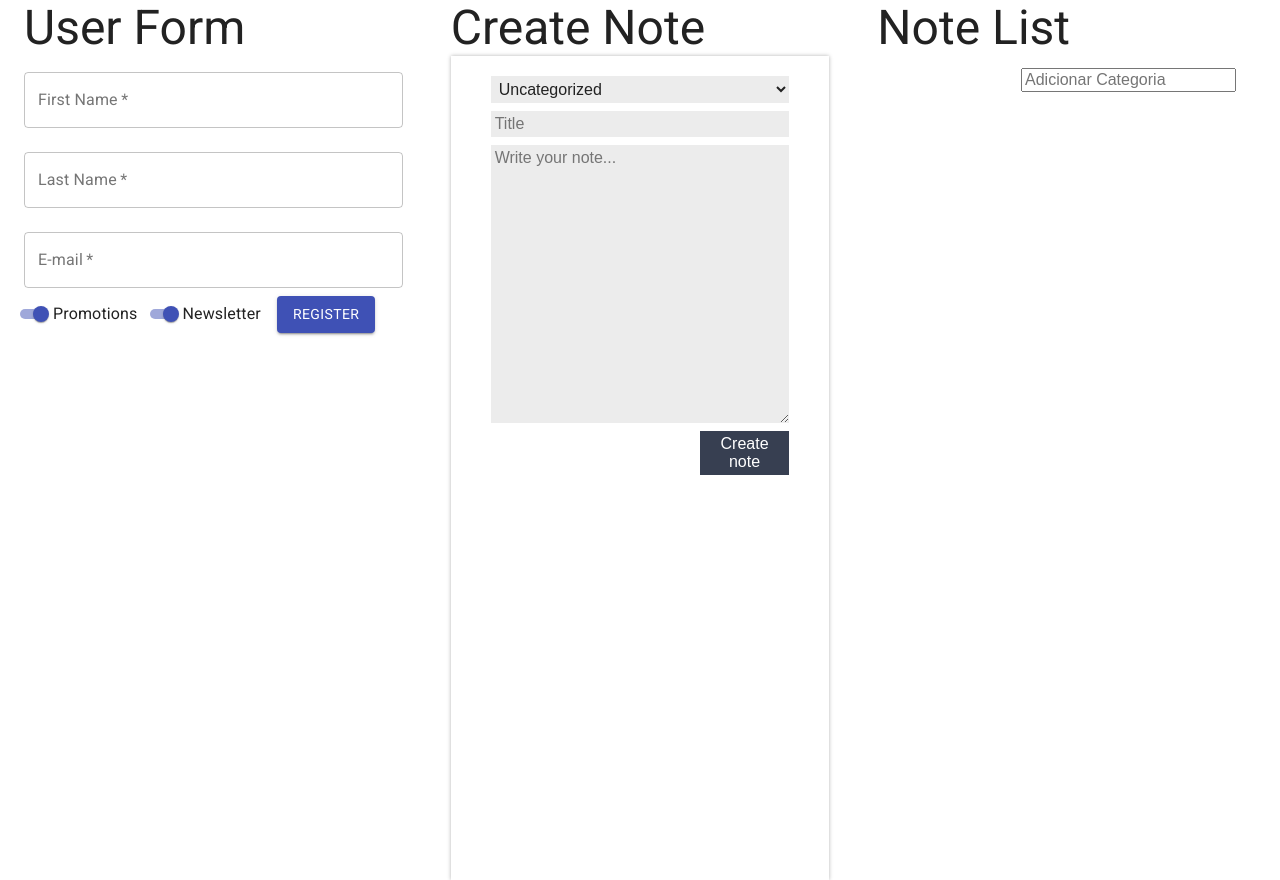
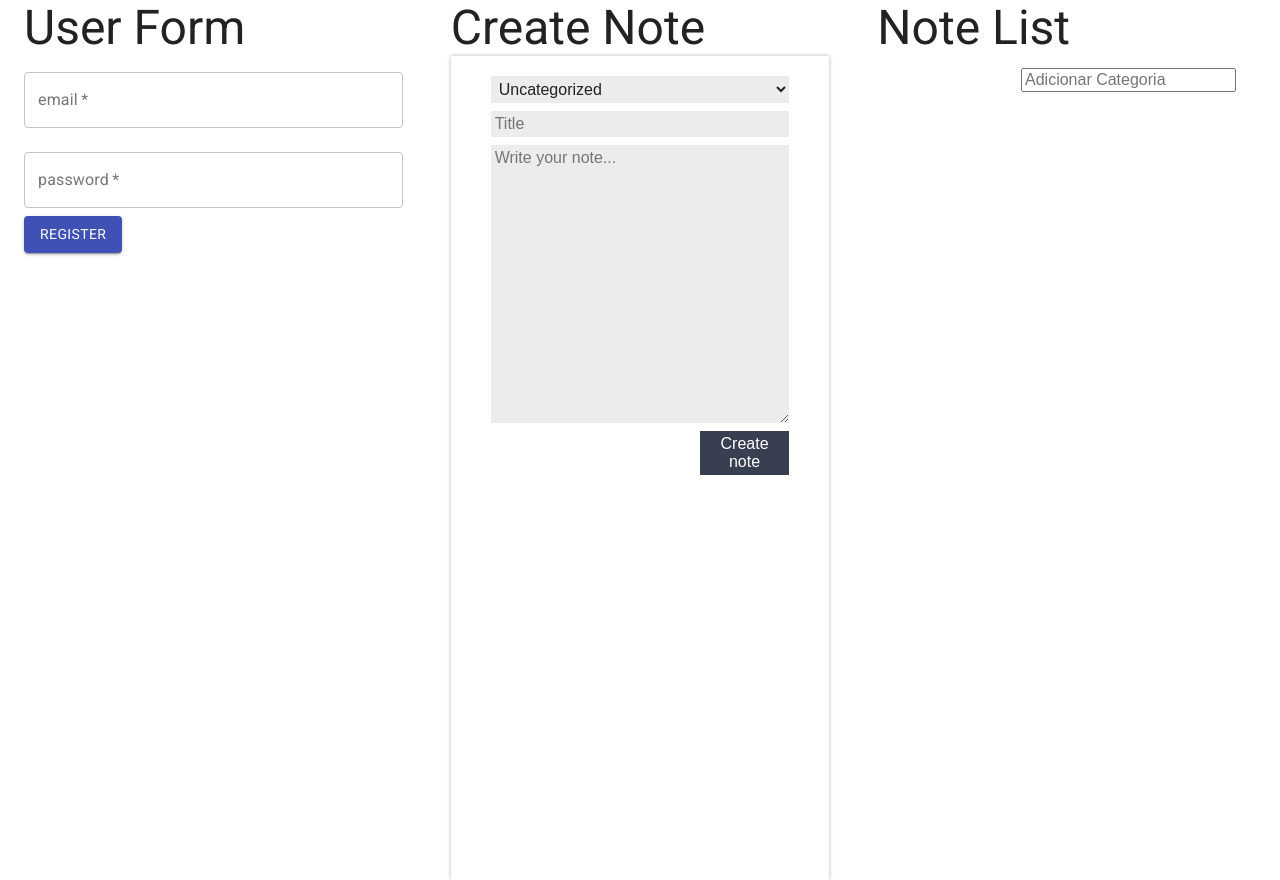
Before and after one commit to rafaelmauricioaraujo/reep, a React (Create React App) app: page / in a window 1280 px wide. Built offline with nearby package versions, Linux system fonts and the light colour scheme.

Commit message:
change order of forms

```diff
--- a/src/components/UserForm/UserForm.jsx
+++ b/src/components/UserForm/UserForm.jsx
@@ -7,8 +7,8 @@ function UserForm({ onSubmit, validEmail }) {
   const [currentState, setCurrentState] = useState(0);
 
   const forms = [
+    <UserData onSubmit={next} />,
     <PersonalData onSubmit={next} validEmail={validEmail} />,
-    <UserData onSubmit={next} />,
     <ShipmentData onSubmit={onSubmit} />,
   ];
 
```
